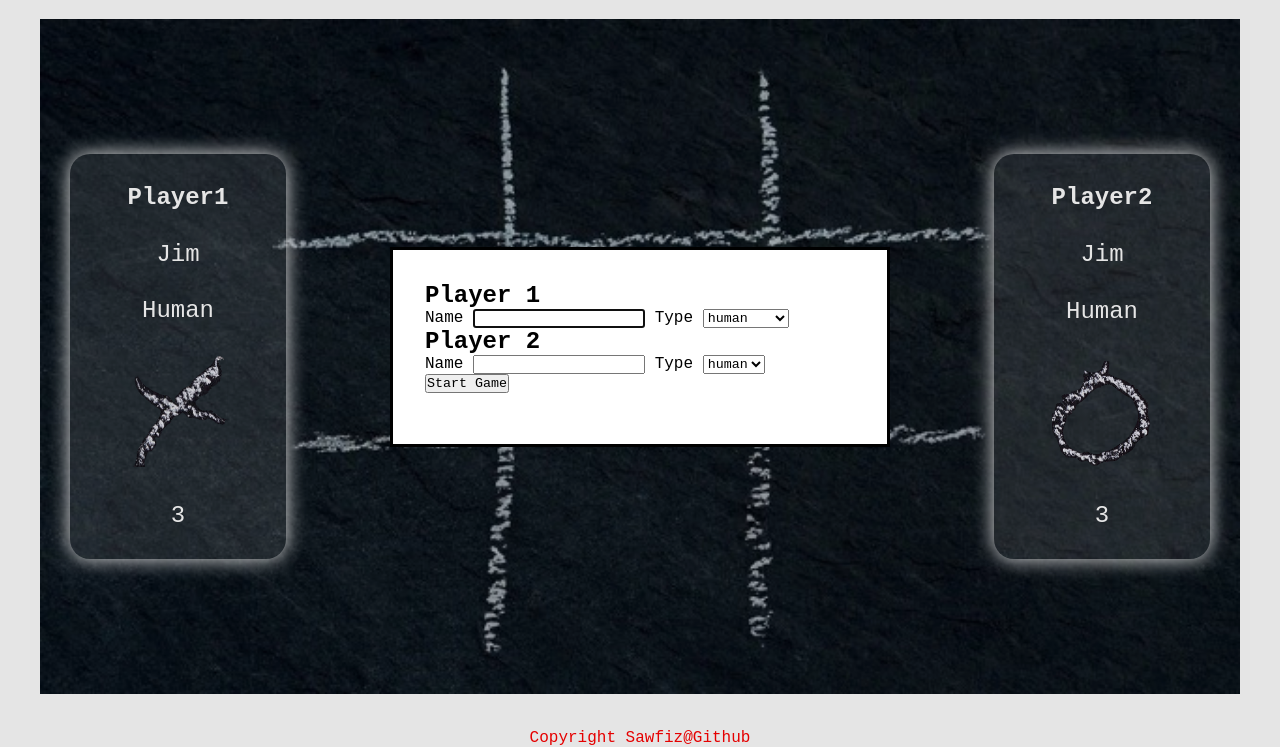
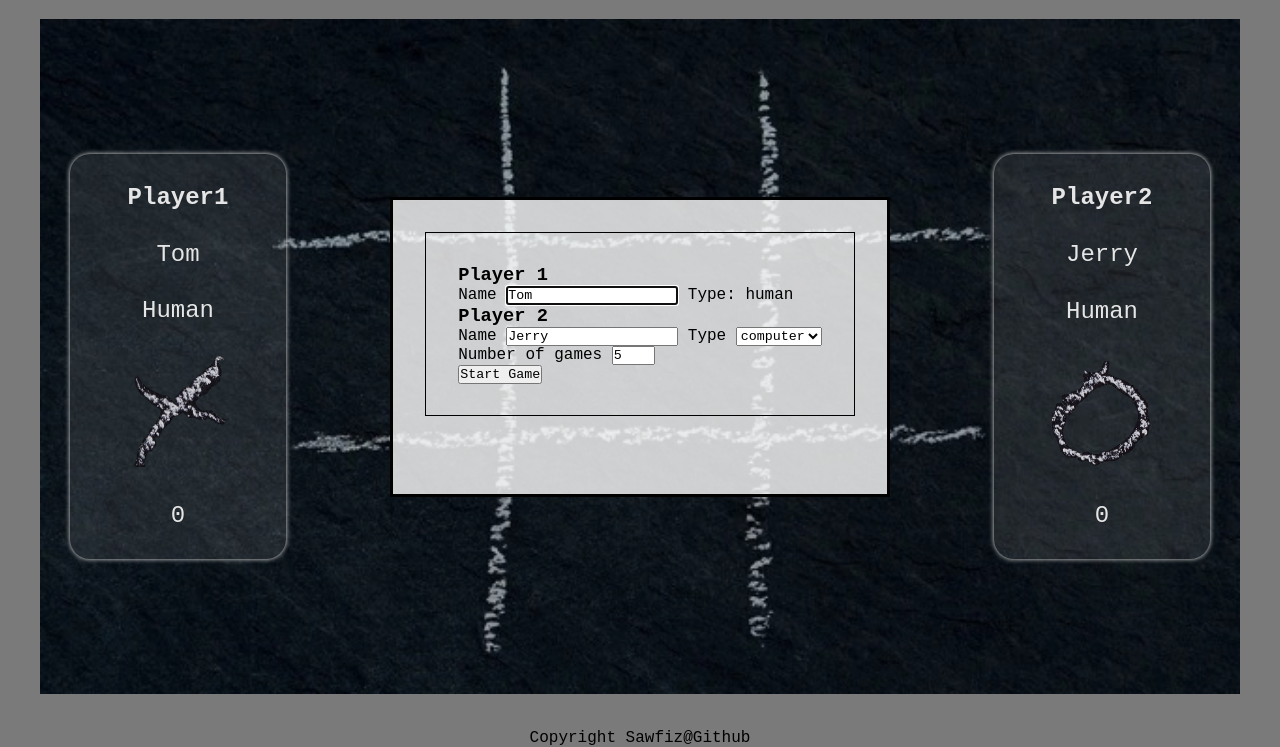
Before and after one commit to sawfiz/Tic-Tac-Toe, a website: page index.html in a window 1280 px wide. Shown: the part 53-800 px from the top of the page. Drawn offline with Linux system fonts and the light colour scheme.

Commit message:
Make game setup modal work

```diff
--- a/index.html
+++ b/index.html
@@ -14,42 +14,42 @@
     <div class="board-container">
         <div class="player-container" id="player1-container">
                 <div class="player-id">Player1</div>
-                <div class="player-name" id="player1-name">Jim</div>
+                <div class="player-name" id="player1-name">Tom</div>
                 <div class="player-type" id="player1-type">Human</div>
                 <div class="player-marker" id="player1-marker"><img src="images/X.png" alt=""></div>
-                <div class="player-score" id="player1-score">3</div>
+                <div class="player-score" id="player1-score">0</div>
             </div>
             <div class="board">
             </div>
             <div class="player-container" id="player2-container">
                 <div class="player-id">Player2</div>
-                <div class="player-name" id="player2-name">Jim</div>
+                <div class="player-name" id="player2-name">Jerry</div>
                 <div class="player-type" id="player2-type">Human</div>
                 <div class="player-marker" id="player2-marker"><img src="images/O.png" alt=""></div>
-                <div class="player-score" id="player2-score">3</div>
+                <div class="player-score" id="player2-score">0</div>
         </div>
     </div>
     <footer>Copyright Sawfiz@Github</footer>
 
-    <dialog class="modal">
+    <dialog class="game-setup-modal">
         <div class="game-setup">
+            <form action="">
+                <h3>Player 1</h3>
+                <label for="player1-name">Name</label>
+                <input type="text" name="player1-name" id="player1-name-input" value="Tom">
+                <span>Type: human</span>
 
-            <form action="">
-                <h2>Player 1</h2>
-                <label for="player1-name">Name</label>
-                <input type="text" name="player1-name" id="player1-name-input">
-                <label for="player1-type">Type</label>
-                <select name="player1-type" id="player1-type-input">
-                    <option value="human">human</option>
-                    <option value="computer">computer</option>
-                </select>
-                <h2>Player 2</h2>
+                <h3>Player 2</h3>
                 <label for="player2-name">Name</label>
-                <input type="text" name="player2-name" id="player2-name-input">
+                <input type="text" name="player2-name" id="player2-name-input" value="Jerry">
                 <label for="player2-type">Type</label>
                 <select name="player2-type" id="player2-type-input">
+                    <option value="computer">computer</option>
                     <option value="human">human</option>
                 </select>
+                <br>
+                <label for="number-of-games">Number of games</label>
+                <input type="number" name="number-of-games" id="number-of-games" min="3" max="10" value="5">
                 <br>
                 <button type="submit" id="start-game">Start Game</button>
             </form>
@@ -57,6 +57,7 @@
     </dialog>
 
 
+
     <script src="index.js"></script>
 </body>
 
--- a/index.js
+++ b/index.js
@@ -6,7 +6,7 @@
 /* eslint-disable no-plusplus */
 const boardEl = document.querySelector('.board');
 const boardSize = 3;
-const NumOfRounds = 3;
+let NumOfRounds = 3;
 
 function delay(time) {
   // eslint-disable-next-line no-promise-executor-return
@@ -263,18 +263,22 @@ const gameController = (() => {
   return { newGame };
 })();
 
-const modalEl = document.querySelector('.modal');
+const gameSetupModal = document.querySelector('.game-setup-modal');
 const startBtn = document.querySelector('#start-game');
-const player1TypeInputEl = document.querySelector('#player1-type-input');
-modalEl.showModal();
+const player1NameInputEl = document.querySelector('#player1-name-input');
+const player2NameInputEl = document.querySelector('#player2-name-input');
+const player2TypeInputEl = document.querySelector('#player2-type-input');
+const numOfGamesEl = document.querySelector('#number-of-games');
+gameSetupModal.showModal();
 startBtn.addEventListener('click', (e) => {
   e.preventDefault();
-  console.log(player1TypeInputEl.value);
-
-  player1.type = player1TypeInputEl.value;
-  modalEl.close();
+  player1.name = player1NameInputEl.value;
+  player1.type = 'human';
+  player2.name = player2NameInputEl.value;
+  player2.type = player2TypeInputEl.value;
+  NumOfRounds = numOfGamesEl.value;
+  gameSetupModal.close();
   gameController.newGame();
 });
 
-
 // TODO:
--- a/style.css
+++ b/style.css
@@ -9,6 +9,8 @@
 body {
     height: 100vh;
     display: flex;
+    /* background-image: url("https://images.unsplash.com/photo-1595818919383-5f2ad76ae372?ixlib=rb-4.0.3&ixid=MnwxMjA3fDB8MHxwaG90by1wYWdlfHx8fGVufDB8fHx8&auto=format&fit=crop&w=1770&q=80"); */
+    background: #888;
     flex-direction: column;
     justify-content: space-between;
     align-items: center;
@@ -38,7 +40,7 @@ h1 {
     border-radius: 20px;
     color: white;
     margin: 30px;
-    box-shadow: 0px 0px 20px white;
+    box-shadow: 0px 0px 5px white;
     display: flex;
     flex-direction: column;
     align-items: center;
@@ -98,17 +100,27 @@ h1 {
     width: 60%;
 }
 
-dialog {
-    position: absolute;
+.game-setup-modal {
+    /* position: absolute; */
     top: 50%;
     left: 50%;
     transform: translate(-50%, -50%);
     width: 500px;
-    height: 200px;
+    height: 300px;
     padding: 2rem;
+    background-color: #fffc;
+}
+
+.game-setup {
+    height: 80%;
+    display: flex;
+    flex-direction: column;
+    justify-content: center;
+    align-items: center;
+    border: 1px solid #000;
 }
 
 
 footer {
-    color: red;
+    /* color: red; */
 }
```
